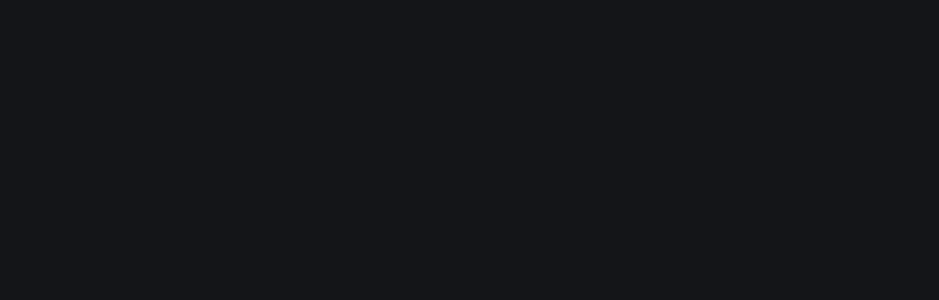
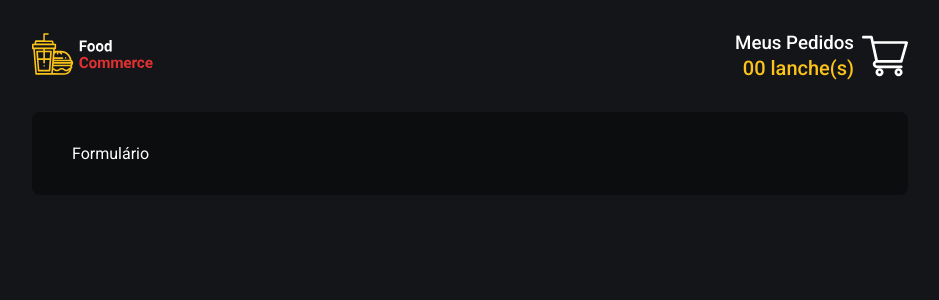
Before and after one commit to Vinicius-Barbosa-Santos/food-commerce-dev, a React (Create React App) app: page /payment in a window 1280 px wide. Before the commit this address had no page. Shown: the top 300 px of the page, without its empty margins (170-1109 px from the left). Built offline with nearby package versions, Linux system fonts and the light colour scheme; data requests are answered from the project's data file; the HTML template or start-up script is replaced by a standard one.

Commit message:
feat: creating the bases for the payment page :sparkles:

```diff
--- a/src/contexts/CartContext.tsx
+++ b/src/contexts/CartContext.tsx
@@ -44,7 +44,7 @@
                 return item
             })
 
-            toast.success(`Outra(a) ${snack.snack} ${snack.name} adicionado nos pedidos!`)
+            toast.success(`Outra(a) ${snackEmoji(snack.snack)} ${snack.name} adicionado nos pedidos!`)
             setCart(newCart)
             return
         }
--- /dev/null
+++ b/src/pages/Payment/index.tsx
@@ -0,0 +1,13 @@
+import { Head } from '../../components/Head'
+import { OrderHeader } from '../../components/OrderHeader'
+import * as C from './styles'
+
+export const Payment = () => {
+    return (
+        <C.Container>
+            <Head title='Pagamento' />
+            <OrderHeader />
+            <C.Inner>Formulário</C.Inner>
+        </C.Container>
+    )
+}
--- /dev/null
+++ b/src/pages/Payment/styles.ts
@@ -0,0 +1,14 @@
+import styled from 'styled-components'
+
+export const Container = styled.div`
+  width: 100%;
+  max-width: 58.75rem;
+  padding: 2rem;
+  margin: 0 auto;
+`
+
+export const Inner = styled.main`
+  background: ${({ theme }) => theme.colors.black};
+  padding: 2rem 2.5rem;
+  border-radius: 8px;
+`
--- a/src/routes.tsx
+++ b/src/routes.tsx
@@ -6,6 +6,7 @@
 import { IceCreamsPages } from './pages/Main/Ice-Creams'
 import { PizzasPages } from './pages/Main/Pizzas'
 import { MyCart } from './pages/MyCart'
+import { Payment } from './pages/Payment'
 
 export function AppRoutes() {
   return (
@@ -17,6 +18,7 @@
         <Route path='/ice-creams' element={<IceCreamsPages />} />
       </Route>
       <Route path='/cart' element={<MyCart />} />
+      <Route path='/payment' element={<Payment />} />
     </Routes>
   )
 }
```
Also changed, not shown: src/components/ConfirmOrder/index.tsx (line endings or trailing spaces), src/components/OrderHeader/index.tsx (line endings or trailing spaces), src/pages/Main/Burguers/index.tsx (line endings or trailing spaces), src/pages/MyCart/Table/TableDesktop/index.tsx (line endings or trailing spaces). Lines whose indentation alone changed are shown as unchanged.
